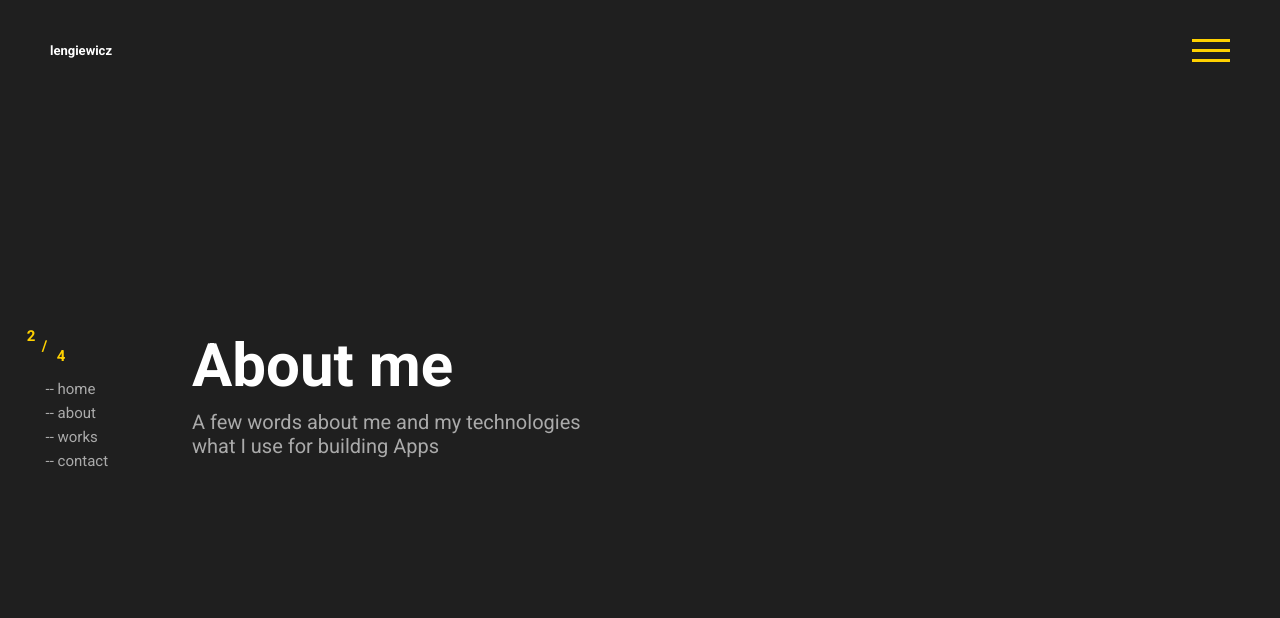
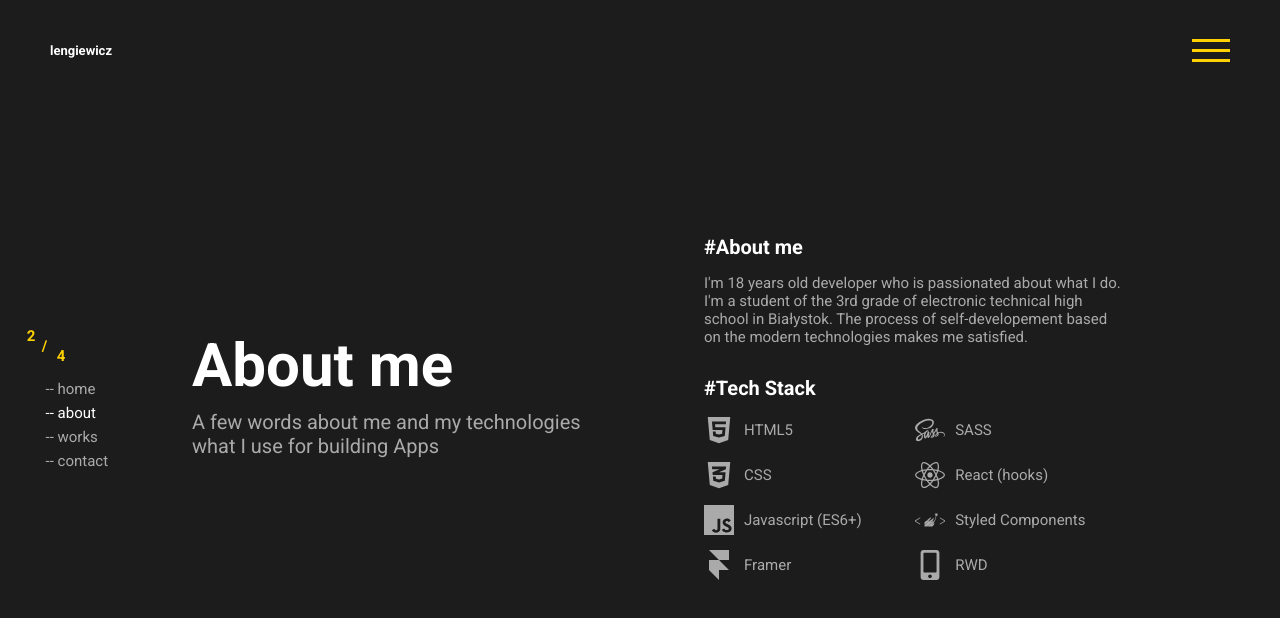
Before and after one commit to SaikeNO/portfolio, a React (Create React App) app: page /about in a window 1280 px wide. Shown: the top 618 px of the page. Built offline with nearby package versions, Linux system fonts and the light colour scheme.

Commit message:
finish about section

```diff
--- a/package.json
+++ b/package.json
@@ -10,6 +10,7 @@
     "framer-motion": "^3.7.0",
     "react": "^17.0.1",
     "react-dom": "^17.0.1",
+    "react-icons": "^4.2.0",
     "react-router-dom": "^5.2.0",
     "react-scripts": "4.0.3",
     "styled-components": "^5.2.1",
--- a/src/App.js
+++ b/src/App.js
@@ -20,7 +20,7 @@ function App() {
       <Header isOpened={isOpened} handleToggleClick={handleToggleClick} />
       <Page />
       <AsideNavi />
-      <AnimatePresence exitBeforeEnter initial={false}>
+      <AnimatePresence>
         {isOpened && <BurgerNavi handleToggleClick={handleToggleClick} />}
       </AnimatePresence>
     </Router>
--- a/src/layouts/AsideNavi/style.js
+++ b/src/layouts/AsideNavi/style.js
@@ -23,6 +23,10 @@ export const StyledLink = styled(motion(NavLink))`
   padding: 0.2em;
   font-size: ${fonts.s};
   color: ${colors.gray};
+  transition: 0.3s;
+  &.active {
+    color: ${colors.white};
+  }
 `;
 
 export const StyledPageCounter = styled.div`
--- a/src/pages/AboutPage/AboutPage.js
+++ b/src/pages/AboutPage/AboutPage.js
@@ -1,6 +1,6 @@
 import React from "react";
+import TechStack from "./TechStack";
 
-import { motion } from "framer-motion";
 import {
   StyledWrapper,
   StyledLeftSection,
@@ -9,16 +9,50 @@ import {
   StyledDescription,
 } from "../style";
 
+import { AboutMeTitle, AboutMeDescription } from "./style";
+
 const AboutPage = () => {
   return (
     <StyledWrapper>
-      <StyledLeftSection>
+      <StyledLeftSection
+        initial={{ y: 50, opacity: 0 }}
+        animate={{ y: 0, opacity: 1 }}
+        exit={{ y: -50, opacity: 0 }}
+        transition={{ duration: 0.5 }}
+      >
         <StyledTitle>About me</StyledTitle>
         <StyledDescription>
           A few words about me and my technologies what I use for building Apps{" "}
         </StyledDescription>
       </StyledLeftSection>
-      <StyledRightSection></StyledRightSection>
+      <StyledRightSection>
+        <AboutMeTitle
+          initial={{ y: 50, opacity: 0 }}
+          animate={{ y: 0, opacity: 1 }}
+          transition={{ duration: 0.2 }}
+        >
+          #About me
+        </AboutMeTitle>
+        <AboutMeDescription
+          initial={{ y: 50, opacity: 0 }}
+          animate={{ y: 0, opacity: 1 }}
+          transition={{ duration: 0.5 }}
+        >
+          I'm 18 years old developer who is passionated about what I do. I'm a
+          student of the 3rd grade of electronic technical high school in
+          Białystok. The process of self-developement based on the modern
+          technologies makes me satisfied.
+        </AboutMeDescription>
+        <AboutMeTitle
+          initial={{ y: 50, opacity: 0 }}
+          animate={{ y: 0, opacity: 1 }}
+          exit={{ y: -50, opacity: 0 }}
+          transition={{ duration: 0.5 }}
+        >
+          #Tech Stack
+        </AboutMeTitle>
+        <TechStack />
+      </StyledRightSection>
     </StyledWrapper>
   );
 };
--- /dev/null
+++ b/src/pages/AboutPage/TechStack.js
@@ -0,0 +1,38 @@
+import {
+  FaHtml5,
+  FaCss3Alt,
+  FaSass,
+  FaReact,
+  FaMobileAlt,
+} from "react-icons/fa";
+import { SiJavascript, SiStyledComponents, SiFramer } from "react-icons/si";
+
+import { ListItem } from "./style";
+
+const data = [
+  { icon: FaHtml5, name: "HTML5" },
+  { icon: FaSass, name: "SASS" },
+  { icon: FaCss3Alt, name: "CSS" },
+  { icon: FaReact, name: "React (hooks)" },
+  { icon: SiJavascript, name: "Javascript (ES6+)" },
+  { icon: SiStyledComponents, name: "Styled Components" },
+  { icon: SiFramer, name: "Framer" },
+  { icon: FaMobileAlt, name: "RWD" },
+];
+
+const list = data.map((item, id) => (
+  <ListItem
+    key={id}
+    initial={{ opacity: 0 }}
+    animate={{ opacity: 1 }}
+    transition={{ duration: 0.5, delay: id * 0.3 }}
+  >
+    <item.icon style={{ marginRight: "10px" }} size={"2em"} /> {item.name}
+  </ListItem>
+));
+
+const TechStack = () => {
+  return <ul style={{ display: "flex", flexWrap: "wrap" }}>{list}</ul>;
+};
+
+export default TechStack;
--- /dev/null
+++ b/src/pages/AboutPage/style.js
@@ -0,0 +1,25 @@
+import styled from "styled-components";
+import { motion } from "framer-motion";
+
+import { colors } from "../../styles/colors";
+import { fonts } from "../../styles/fonts";
+
+export const AboutMeTitle = styled(motion.h3)`
+  color: ${colors.white};
+  font-size: ${fonts.m};
+  margin: 30px 15px 15px 0;
+`;
+
+export const AboutMeDescription = styled(motion.p)`
+  color: ${colors.gray};
+  font-size: ${fonts.s};
+`;
+
+export const ListItem = styled(motion.li)`
+  width: 50%;
+  font-size: ${fonts.s};
+  color: ${colors.gray};
+  margin-bottom: 1em;
+  display: flex;
+  align-items: center;
+`;
--- a/src/pages/style.js
+++ b/src/pages/style.js
@@ -7,9 +7,11 @@ import { fonts } from "../styles/fonts";
 export const StyledWrapper = styled.main`
   display: grid;
   grid-template-columns: repeat(2, 1fr);
-  gap: 5vw;
+  gap: 7vw;
   padding: 100px 12vw 100px 15vw;
   height: 100vh;
+  max-width: 2000px;
+  margin: 0 auto;
 `;
 export const StyledLeftSection = styled(motion.section)`
   display: flex;
@@ -17,7 +19,9 @@ export const StyledLeftSection = styled(motion.section)`
   flex-direction: column;
   min-width: 300px;
 `;
-export const StyledRightSection = styled.section``;
+export const StyledRightSection = styled(StyledLeftSection)`
+  min-width: auto;
+`;
 
 export const StyledTitle = styled.h2`
   font-size: ${fonts.xxl};
--- a/src/styles/App.css
+++ b/src/styles/App.css
@@ -15,5 +15,5 @@ html {
 }
 
 body {
-  background-color: rgb(31, 31, 31);
+  background-color: #1c1c1c;
 }
--- a/src/styles/colors.js
+++ b/src/styles/colors.js
@@ -1,5 +1,5 @@
 export const colors = {
-  black: "#1F1F1F",
+  black: "#1c1c1c",
   gray: "#aaaaaa",
   orange: "#FFD100",
   white: "#fff",
```
Also changed, not shown: 1 other file (tests, documents, lock files or other folders).
